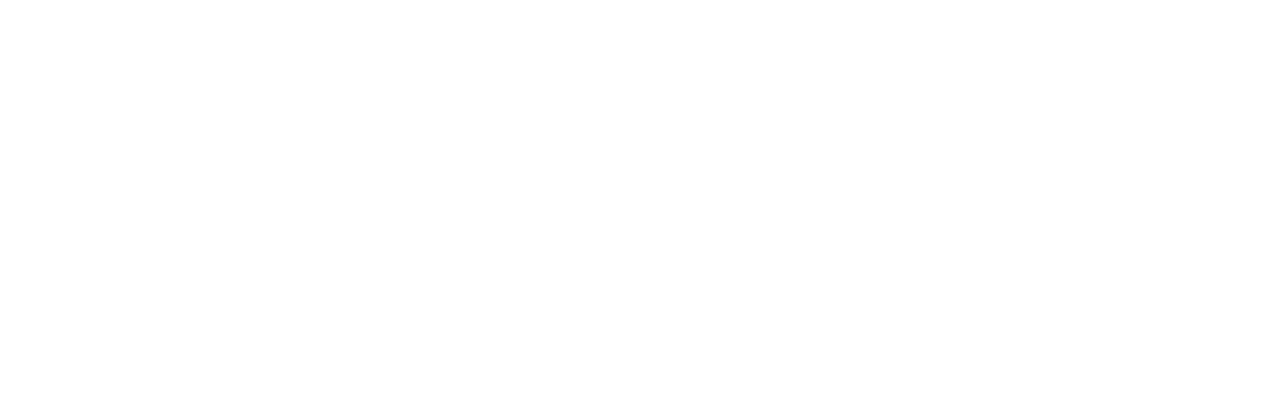
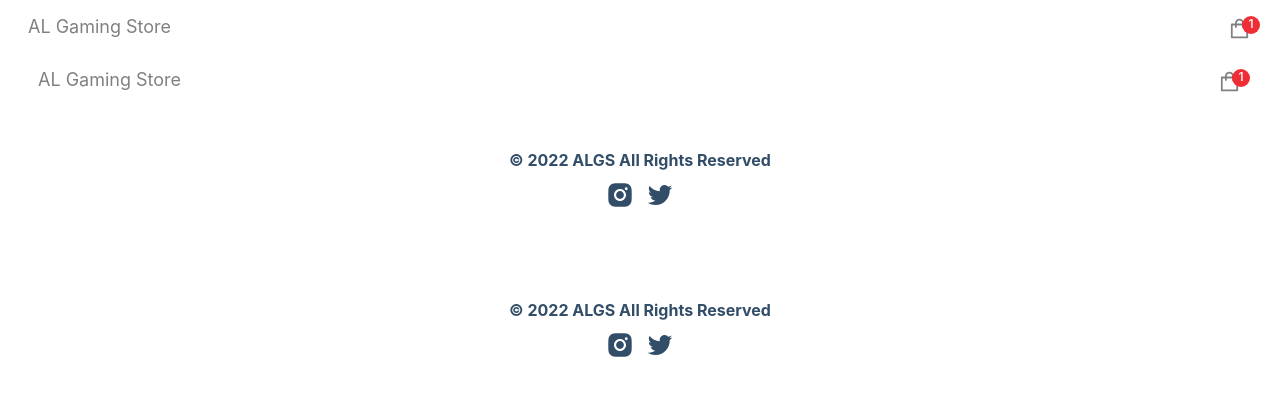
Before and after one commit to Pkmans/Volex-Gaming, a Next.js app: page /components/Layout in a window 1280 px wide. Shown: the top 396 px of the page. Built offline with nearby package versions, Linux system fonts and the light colour scheme; no server answers.

Commit message:
Product Details Page, updated CSS layout, add Navbar and Footers

```diff
--- a/pages/_app.js
+++ b/pages/_app.js
@@ -1,7 +1,12 @@
 import '../styles/globals.css'
+import { Layout } from './components'
 
 function MyApp({ Component, pageProps }) {
-  return <Component {...pageProps} />
+  return (
+    <Layout>
+      <Component {...pageProps} />
+    </Layout>
+  )
 }
 
 export default MyApp
--- a/pages/components/Footer.jsx
+++ b/pages/components/Footer.jsx
@@ -1,9 +1,15 @@
 import React from 'react';
 
-function Footer(props) {
+import {AiFillInstagram, AiOutlineTwitter} from 'react-icons/ai'
+
+function Footer() {
    return (
-      <div>
-         Footer
+      <div className='footer-container'>
+         <p>© 2022 ALGS All Rights Reserved</p>
+         <div className='icons'>
+            <AiFillInstagram />
+            <AiOutlineTwitter />
+         </div>
       </div>
    );
 }
--- a/pages/components/Layout.jsx
+++ b/pages/components/Layout.jsx
@@ -1,9 +1,24 @@
 import React from 'react';
+import Head from 'next/head';
 
-function Layout(props) {
+import Navbar from './Navbar';
+import Footer from './Footer';
+
+function Layout({ children }) {
    return (
-      <div>
-
+      <div className='layout'>
+         <Head>
+            <title>AL Gaming Store</title>
+         </Head>
+         <header>
+            <Navbar />
+         </header>
+         <main className='main-container'>
+            {children}
+         </main>
+         <footer>
+            <Footer />
+         </footer>
       </div>
    );
 }
--- a/pages/components/Navbar.jsx
+++ b/pages/components/Navbar.jsx
@@ -1,9 +1,19 @@
 import React from 'react';
+import Link from 'next/link';
+import { AiOutlineShopping } from 'react-icons/ai';
 
 function Navbar(props) {
    return (
-      <div>
-
+      <div className='navbar-container'>
+         <p className='logo'>
+            <Link href='/'>
+               AL Gaming Store
+            </Link>
+         </p>
+         <button type='button' className='cart-icon'>
+            <AiOutlineShopping />
+            <span className='cart-item-qty'>1</span>
+         </button>
       </div>
    );
 }
--- a/styles/globals.css
+++ b/styles/globals.css
@@ -108,7 +108,6 @@
   border-radius: 50%;
   text-align: center;
   font-weight: 600;
-
 }
 
 .products-container {
```
Also changed, not shown: pages/products/[slug].js (added, +112 -0 lines).
